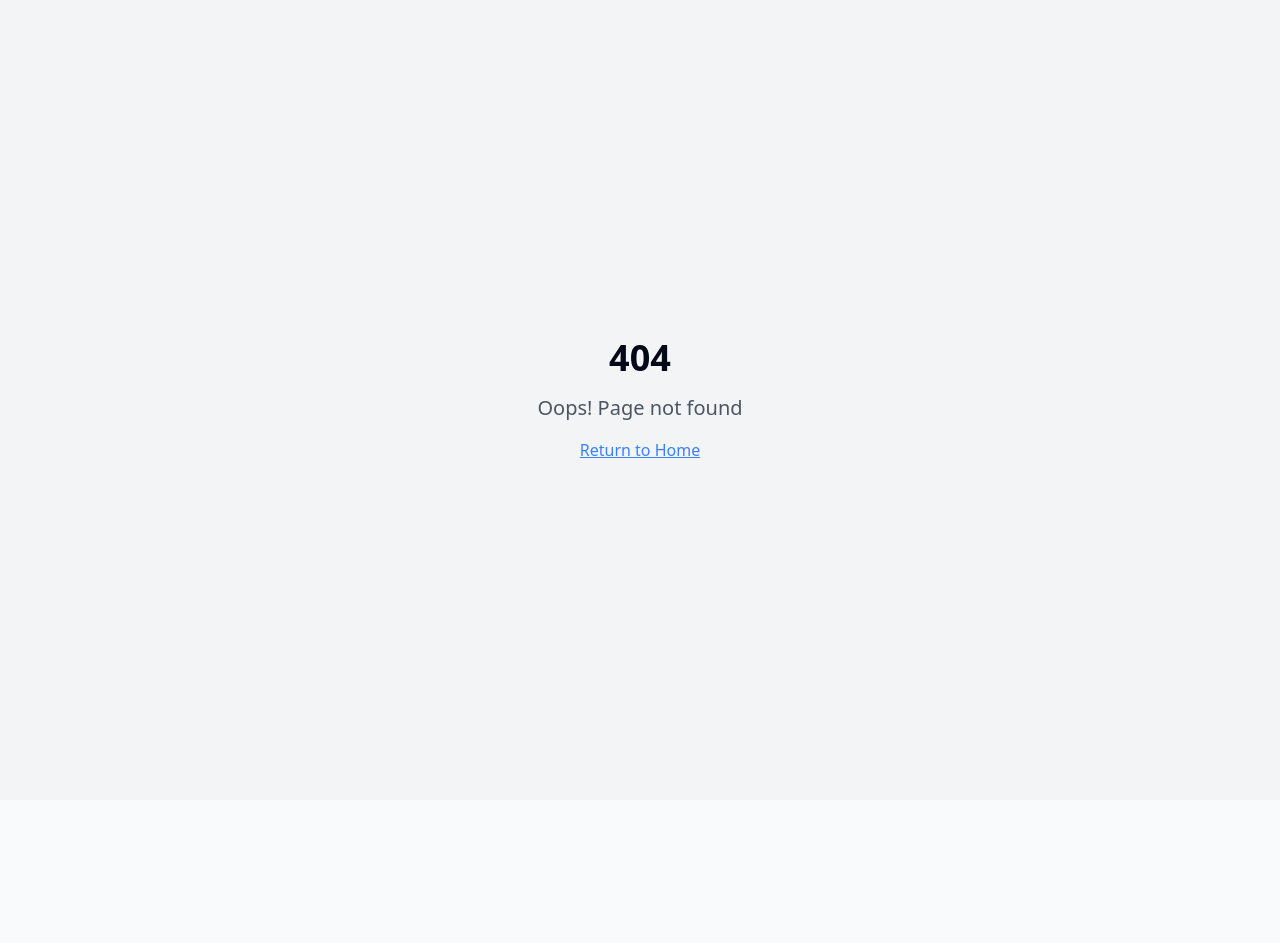
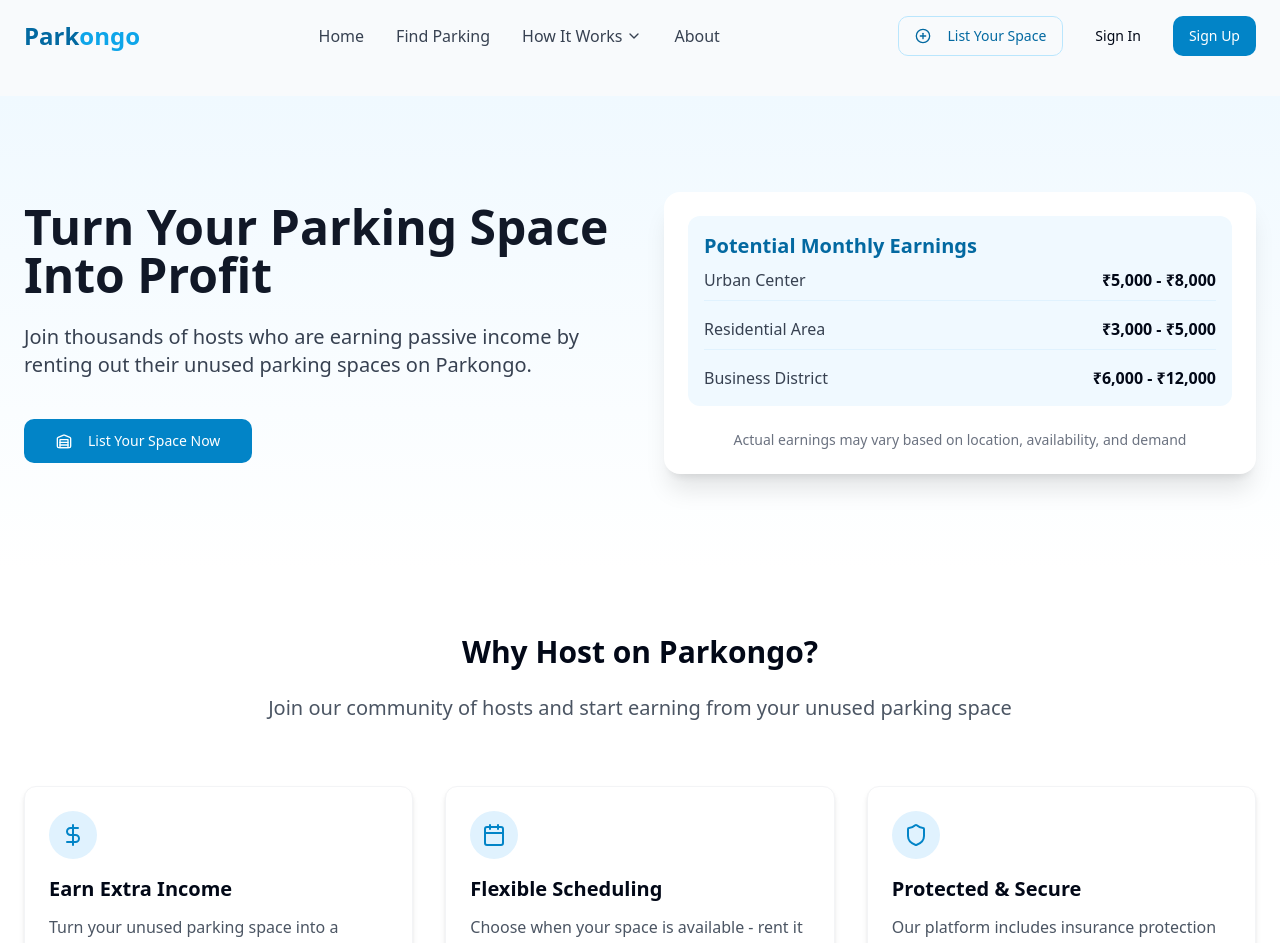
Before and after one commit to realrohanroy/parknesting, a React (Vite) app: page /for-hosts in a window 1280 px wide. Before the commit this address had no page. Shown: the top 943 px of the page. Before the commit the page ends 800 px from the top, so only its background shows below. Built offline with nearby package versions, Linux system fonts and the light colour scheme.

Commit message:
Add host button to index
Adds a button to the index page to allow hosts to rent out their spaces.

```diff
--- a/src/App.tsx
+++ b/src/App.tsx
@@ -8,6 +8,7 @@ import Index from "./pages/Index";
 import Search from "./pages/Search";
 import Auth from "./pages/Auth";
 import NotFound from "./pages/NotFound";
+import ForHosts from "./pages/ForHosts";
 
 const queryClient = new QueryClient();
 
@@ -21,6 +22,7 @@ const App = () => (
           <Route path="/" element={<Index />} />
           <Route path="/search" element={<Search />} />
           <Route path="/auth" element={<Auth />} />
+          <Route path="/for-hosts" element={<ForHosts />} />
           {/* ADD ALL CUSTOM ROUTES ABOVE THE CATCH-ALL "*" ROUTE */}
           <Route path="*" element={<NotFound />} />
         </Routes>
--- a/src/components/Button.tsx
+++ b/src/components/Button.tsx
@@ -5,14 +5,16 @@ import { cn } from '@/lib/utils';
 import { Loader2 } from 'lucide-react';
 
 interface ButtonProps extends React.ButtonHTMLAttributes<HTMLButtonElement> {
-  variant?: 'default' | 'destructive' | 'outline' | 'secondary' | 'ghost' | 'link' | 'custom';
-  size?: 'default' | 'sm' | 'lg' | 'icon' | 'custom';
+  variant?: 'default' | 'destructive' | 'outline' | 'secondary' | 'ghost' | 'link';
+  size?: 'default' | 'sm' | 'lg' | 'icon';
   isLoading?: boolean;
   leftIcon?: React.ReactNode;
   rightIcon?: React.ReactNode;
   fullWidth?: boolean;
   asChild?: boolean;
   href?: string;
+  customStyle?: 'primary' | 'accent';
+  customSize?: 'xl';
 }
 
 const Button: React.FC<ButtonProps> = ({
@@ -27,24 +29,23 @@ const Button: React.FC<ButtonProps> = ({
   disabled,
   asChild = false,
   href,
+  customStyle,
+  customSize,
   ...props
 }) => {
-  // Map our custom variants to styles instead of trying to pass them directly
+  // Get custom styles based on customStyle prop
   const getCustomStyles = () => {
     let styles = '';
 
-    // Custom variant styles
-    if (variant === 'custom') {
-      // Apply primary or accent styles
-      if (props['data-style'] === 'primary') {
-        styles += 'bg-parkongo-600 hover:bg-parkongo-700 text-white ';
-      } else if (props['data-style'] === 'accent') {
-        styles += 'bg-gradient-to-r from-parkongo-500 to-parkongo-600 hover:from-parkongo-600 hover:to-parkongo-700 text-white shadow-md hover:shadow-lg ';
-      }
+    // Custom style variants
+    if (customStyle === 'primary') {
+      styles += 'bg-parkongo-600 hover:bg-parkongo-700 text-white ';
+    } else if (customStyle === 'accent') {
+      styles += 'bg-gradient-to-r from-parkongo-500 to-parkongo-600 hover:from-parkongo-600 hover:to-parkongo-700 text-white shadow-md hover:shadow-lg ';
     }
 
     // Custom size styles
-    if (size === 'custom' && props['data-size'] === 'xl') {
+    if (customSize === 'xl') {
       styles += 'h-14 px-8 rounded-lg text-lg ';
     }
 
--- a/src/components/HowItWorks.tsx
+++ b/src/components/HowItWorks.tsx
@@ -72,11 +72,11 @@ const HowItWorks: React.FC = () => {
 
             <div className="pt-6 animate-fade-in-up" style={{ animationDelay: '0.5s' }}>
               <Button
-                variant="custom"
+                variant="default"
                 size="lg"
                 rightIcon={<ArrowRight className="h-4 w-4" />}
                 href="/search"
-                data-style="primary"
+                customStyle="primary"
               >
                 Start Searching
               </Button>
--- a/src/components/Navbar.tsx
+++ b/src/components/Navbar.tsx
@@ -1,7 +1,7 @@
 
 import React, { useState, useEffect } from 'react';
 import { Link } from 'react-router-dom';
-import { Menu, X, ChevronDown } from 'lucide-react';
+import { Menu, X, ChevronDown, PlusCircle } from 'lucide-react';
 import Button from './Button';
 import { cn } from '@/lib/utils';
 
@@ -82,12 +82,20 @@ const Navbar: React.FC = () => {
 
         {/* Auth Buttons */}
         <div className="hidden md:flex items-center space-x-4">
+          <Button
+            variant="outline"
+            leftIcon={<PlusCircle className="h-4 w-4" />}
+            href="/for-hosts"
+            className="border-parkongo-200 text-parkongo-700 hover:bg-parkongo-50"
+          >
+            List Your Space
+          </Button>
           <Button variant="ghost" href="/auth?type=signin">
             Sign In
           </Button>
           <Button
-            variant="custom"
-            data-style="primary"
+            variant="default"
+            customStyle="primary"
             href="/auth?type=signup"
           >
             Sign Up
@@ -154,6 +162,14 @@ const Navbar: React.FC = () => {
           >
             About
           </Link>
+          <Link
+            to="/for-hosts"
+            className="text-xl font-medium text-parkongo-600 flex items-center gap-2"
+            onClick={closeMenu}
+          >
+            <PlusCircle className="h-5 w-5" />
+            List Your Space
+          </Link>
         </nav>
         <div className="mt-auto space-y-4">
           <Button
@@ -165,8 +181,8 @@ const Navbar: React.FC = () => {
             Sign In
           </Button>
           <Button
-            variant="custom"
-            data-style="primary"
+            variant="default"
+            customStyle="primary"
             fullWidth
             href="/auth?type=signup"
             onClick={closeMenu}
--- /dev/null
+++ b/src/pages/ForHosts.tsx
@@ -0,0 +1,184 @@
+
+import React from 'react';
+import Navbar from '@/components/Navbar';
+import Footer from '@/components/Footer';
+import Button from '@/components/Button';
+import { Warehouse, CheckCircle, DollarSign, Calendar, Shield } from 'lucide-react';
+
+const ForHosts: React.FC = () => {
+  const benefits = [
+    {
+      icon: <DollarSign className="h-6 w-6 text-parkongo-600" />,
+      title: "Earn Extra Income",
+      description: "Turn your unused parking space into a source of passive income. Set your own rates and availability."
+    },
+    {
+      icon: <Calendar className="h-6 w-6 text-parkongo-600" />,
+      title: "Flexible Scheduling",
+      description: "Choose when your space is available - rent it out full-time or only during specific hours."
+    },
+    {
+      icon: <Shield className="h-6 w-6 text-parkongo-600" />,
+      title: "Protected & Secure",
+      description: "Our platform includes insurance protection and secure payment processing for peace of mind."
+    }
+  ];
+
+  return (
+    <div className="min-h-screen flex flex-col">
+      <Navbar />
+
+      <main className="flex-grow pt-24">
+        {/* Hero Section */}
+        <section className="py-16 md:py-24 bg-gradient-to-b from-parkongo-50 to-white">
+          <div className="container mx-auto px-4 md:px-6">
+            <div className="grid grid-cols-1 lg:grid-cols-2 gap-12 items-center">
+              <div className="space-y-6 max-w-2xl">
+                <h1 className="text-4xl md:text-5xl font-bold text-gray-900 animate-fade-in-up">
+                  Turn Your Parking Space Into Profit
+                </h1>
+                <p className="text-xl text-gray-700 animate-fade-in-up" style={{ animationDelay: '0.1s' }}>
+                  Join thousands of hosts who are earning passive income by renting out their unused parking spaces on Parkongo.
+                </p>
+                <div className="pt-4 flex flex-col sm:flex-row gap-4 animate-fade-in-up" style={{ animationDelay: '0.2s' }}>
+                  <Button
+                    variant="default"
+                    size="lg"
+                    customStyle="primary"
+                    leftIcon={<Warehouse className="h-5 w-5" />}
+                  >
+                    List Your Space Now
+                  </Button>
+                </div>
+              </div>
+
+              <div className="relative rounded-2xl overflow-hidden shadow-xl bg-white p-6 animate-float">
+                <div className="bg-parkongo-50 p-4 rounded-xl mb-6">
+                  <h3 className="text-xl font-semibold text-parkongo-700 mb-2">Potential Monthly Earnings</h3>
+                  <div className="space-y-4">
+                    <div className="flex justify-between items-center pb-2 border-b border-parkongo-100">
+                      <span className="text-gray-700">Urban Center</span>
+                      <span className="font-semibold">₹5,000 - ₹8,000</span>
+                    </div>
+                    <div className="flex justify-between items-center pb-2 border-b border-parkongo-100">
+                      <span className="text-gray-700">Residential Area</span>
+                      <span className="font-semibold">₹3,000 - ₹5,000</span>
+                    </div>
+                    <div className="flex justify-between items-center">
+                      <span className="text-gray-700">Business District</span>
+                      <span className="font-semibold">₹6,000 - ₹12,000</span>
+                    </div>
+                  </div>
+                </div>
+                <p className="text-sm text-gray-500 text-center">
+                  Actual earnings may vary based on location, availability, and demand
+                </p>
+              </div>
+            </div>
+          </div>
+        </section>
+
+        {/* Benefits Section */}
+        <section className="py-16 bg-white">
+          <div className="container mx-auto px-4 md:px-6">
+            <div className="max-w-3xl mx-auto text-center mb-16">
+              <h2 className="text-3xl font-bold mb-6">Why Host on Parkongo?</h2>
+              <p className="text-xl text-gray-600">
+                Join our community of hosts and start earning from your unused parking space
+              </p>
+            </div>
+
+            <div className="grid grid-cols-1 md:grid-cols-3 gap-8">
+              {benefits.map((benefit, index) => (
+                <div
+                  key={index}
+                  className="bg-white p-6 rounded-xl shadow-md hover:shadow-lg transition-shadow border border-gray-100"
+                >
+                  <div className="h-12 w-12 bg-parkongo-100 rounded-full flex items-center justify-center mb-4">
+                    {benefit.icon}
+                  </div>
+                  <h3 className="text-xl font-semibold mb-3">{benefit.title}</h3>
+                  <p className="text-gray-600">{benefit.description}</p>
+                </div>
+              ))}
+            </div>
+          </div>
+        </section>
+
+        {/* How It Works */}
+        <section className="py-16 bg-gray-50">
+          <div className="container mx-auto px-4 md:px-6">
+            <div className="max-w-3xl mx-auto text-center mb-16">
+              <h2 className="text-3xl font-bold mb-6">How Hosting Works</h2>
+              <p className="text-xl text-gray-600">
+                Three simple steps to start earning from your parking space
+              </p>
+            </div>
+
+            <div className="max-w-4xl mx-auto">
+              <div className="grid grid-cols-1 md:grid-cols-3 gap-8">
+                {[
+                  {
+                    step: "1",
+                    title: "List Your Space",
+                    description: "Add details, photos, and set your price and availability."
+                  },
+                  {
+                    step: "2",
+                    title: "Get Bookings",
+                    description: "Drivers book your space through our platform."
+                  },
+                  {
+                    step: "3",
+                    title: "Earn Money",
+                    description: "Get paid securely for each booking."
+                  }
+                ].map((item, index) => (
+                  <div key={index} className="flex flex-col items-center text-center">
+                    <div className="h-16 w-16 bg-parkongo-600 text-white rounded-full flex items-center justify-center text-2xl font-bold mb-4">
+                      {item.step}
+                    </div>
+                    <h3 className="text-xl font-semibold mb-2">{item.title}</h3>
+                    <p className="text-gray-600">{item.description}</p>
+                  </div>
+                ))}
+              </div>
+            </div>
+          </div>
+        </section>
+
+        {/* CTA Section */}
+        <section className="py-16 bg-parkongo-600 text-white">
+          <div className="container mx-auto px-4 md:px-6">
+            <div className="max-w-4xl mx-auto text-center">
+              <h2 className="text-3xl md:text-4xl font-bold mb-6">Ready to Start Earning?</h2>
+              <p className="text-xl mb-8 text-white/90">
+                Join thousands of hosts who are already earning passive income with their parking spaces.
+              </p>
+              <div className="inline-flex flex-wrap justify-center gap-4">
+                <Button
+                  variant="default"
+                  size="lg"
+                  className="bg-white text-parkongo-600 hover:bg-gray-100"
+                >
+                  List Your Space Now
+                </Button>
+                <Button
+                  variant="outline"
+                  size="lg"
+                  className="border-white/30 text-white hover:bg-white/10"
+                >
+                  Learn More
+                </Button>
+              </div>
+            </div>
+          </div>
+        </section>
+      </main>
+
+      <Footer />
+    </div>
+  );
+};
+
+export default ForHosts;
```
